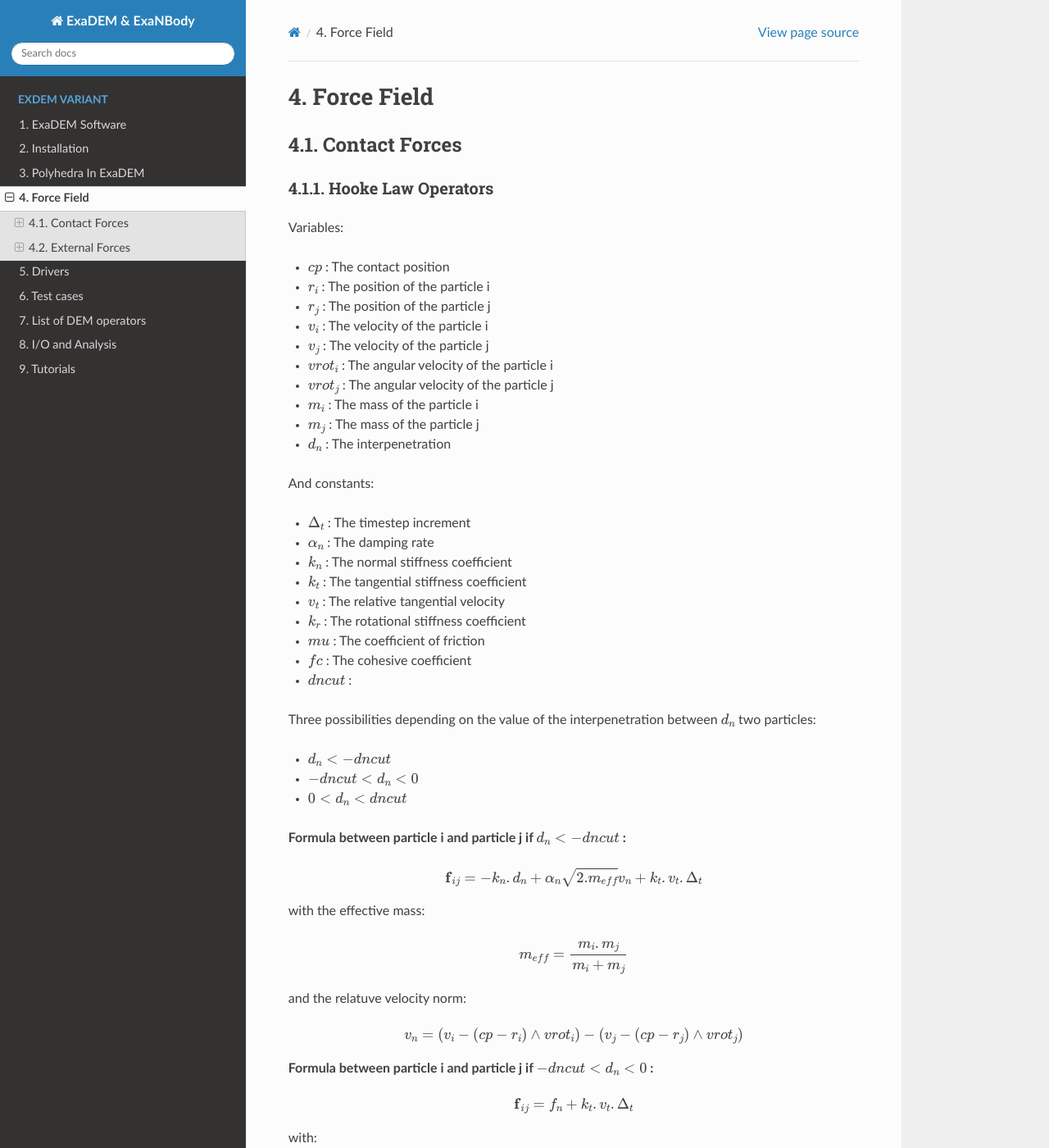
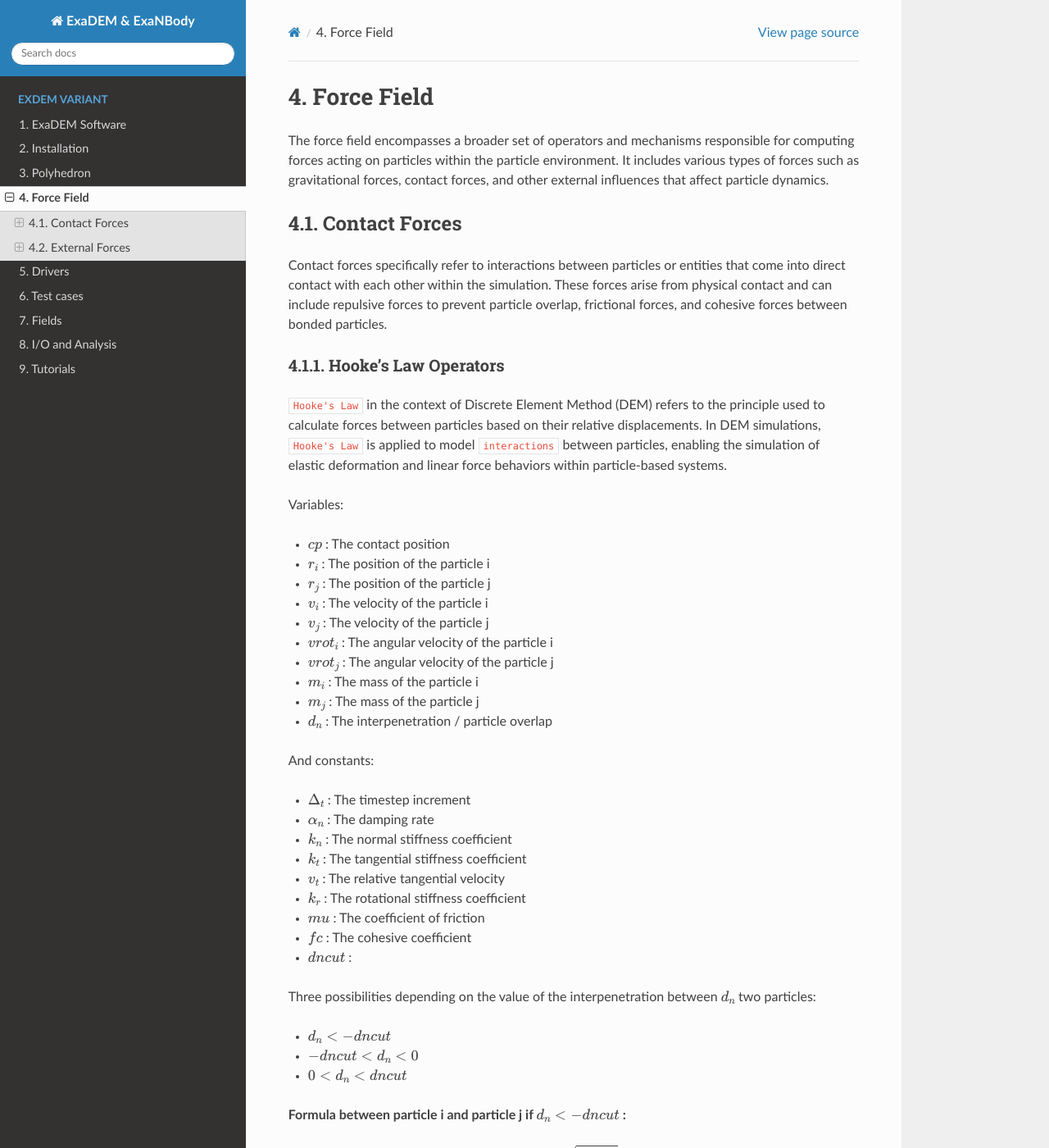
Before and after one commit to Collab4exaNBody/doc_exaDEM, a Sphinx documentation site: the page built from source/project_exaDEM/ForceField.rst, in a window 1280 px wide and 1400 px high. Shown: the whole window at 82% size. Built offline with Sphinx 7.4.7 and the Read the Docs theme 2.0.0, drawn with Linux system fonts in a browser that asks for light colours; some of the changed text lies outside the part shown.

Commit message:
update doc

```diff
--- a/source/index.rst
+++ b/source/index.rst
@@ -28,7 +28,7 @@ ExaNB stands for **Exa**\ scale **N**\ -**B**\ ody simulations.
    project_exaDEM/ForceField.rst
    project_exaDEM/Drivers.rst
    project_exaDEM/Test_cases.rst
-   project_exaDEM/Operators.rst
+   project_exaDEM/Fields.rst
    project_exaDEM/Analysis.rst
    project_exaDEM/Tutorial.rst
 
--- a/source/project_exaDEM/ForceField.rst
+++ b/source/project_exaDEM/ForceField.rst
@@ -1,11 +1,19 @@
 Force Field
 ===========
+
+The force field encompasses a broader set of operators and mechanisms responsible for computing forces acting on particles within the particle environment. It includes various types of forces such as gravitational forces, contact forces, and other external influences that affect particle dynamics.
 
 Contact Forces
 --------------
 
-Hooke Law Operators
-^^^^^^^^^^^^^^^^^^^
+Contact forces specifically refer to interactions between particles or entities that come into direct contact with each other within the simulation. These forces arise from physical contact and can include repulsive forces to prevent particle overlap, frictional forces, and cohesive forces between bonded particles.
+
+
+Hooke's Law Operators
+^^^^^^^^^^^^^^^^^^^^^
+
+``Hooke's Law`` in the context of Discrete Element Method (DEM) refers to the principle used to calculate forces between particles based on their relative displacements. In DEM simulations, ``Hooke's Law`` is applied to model ``interactions`` between particles, enabling the simulation of elastic deformation and linear force behaviors within particle-based systems.
+
 
 Variables:
 
@@ -18,7 +26,7 @@ Variables:
 * \\(vrot_j\\) : The angular velocity of the particle j
 * \\(m_i\\) : The mass of the particle i
 * \\(m_j\\) : The mass of the particle j
-* \\(d_n\\) : The interpenetration
+* \\(d_n\\) : The interpenetration / particle overlap
 
 And constants:
 
@@ -52,7 +60,7 @@ with the effective mass:
 
   m_{eff} = \frac{m_i.m_j}{m_i+m_j}
 
-and the relatuve velocity norm:
+and the relative velocity norm:
 
 .. math::
 
@@ -85,7 +93,7 @@ with:
 
 with **n** normalized vector from particle i to particle j
 
-* Name: `hooke_force`
+* Name: ``hooke_force``
 * Description: This operator computes forces between spherical particles using the Hooke law.
 * Paremeter:
 
@@ -98,9 +106,9 @@ with **n** normalized vector from particle i to particle j
 
 .. note::
 
-  Hooke force operator includes a cohesion force from `rcut` to `rcut+dncut` with the cohesion force parameter `fc`.
+  ``Hooke force`` operator includes a cohesion force from `rcut` to `rcut+dncut` with the cohesion force parameter `fc`.
 
-* Name: `hooke_force_driver`
+* Name: ``hooke_force_driver``
 * Description: This operator computes forces between spherical particles and drivers using the Hooke law.
 * Paremeter:
 
@@ -114,22 +122,32 @@ with **n** normalized vector from particle i to particle j
 
 .. note::
 
-  Hooke force driver operator processes contact between spherical particles and drivers stored into the drivers list (wall/surface or ball/sphere).
+  ``Hooke force driver`` operator processes contact between spherical particles and ``drivers`` stored into the list of ``drivers`` such as walls/surfaces or balls/spheres.
 
 .. warning::
 
   This operator is used with spherical particles.
 
-* Operator Name: `compute_hooke_interaction`
+* Operator Name: ``compute_hooke_interaction``
 * Description: This operator computes forces between spheropolyhedron particles using the Hooke law.
 * Parameters:
 
   * `config`:  Data structure that contains hooke force parameters for interactions between a polyhedron and a polyhedron (rcut, dncut, kn, kt, kr, fc, mu, damp_rate). Type = exaDEM::HookeParams.
   * `config_driver`:  Data structure that contains hooke force parameters for interactions between a polyhedron and a driver (rcut, dncut, kn, kt, kr, fc, mu, damp_rate). Type = exaDEM::HookeParams.
 
+``YAML`` example:
+
+
+.. code-block:: yaml
+
+   - hooke_force_interaction:
+      config: { rcut: 0.0 m , dncut: 0.0 m, kn: 10000, kt: 10000, kr: 0.1, fc: 0.05, mu: 0.1, damp_rate: 0.9}
+      config: { rcut: 0.0 m , dncut: 0.0 m, kn: 10000, kt: 10000, kr: 0.1, fc: 0.05, mu: 0.3, damp_rate: 0.9}
+
 .. note::
 
-  This operator is designed to process interactions built in `update_grid_interaction` (spheropolyhedra).
+  - rcut is not used in the contexte of simulations with polyhedra.
+  - This operator is designed to process interactions built in ``update_grid_interaction`` (spheropolyhedra).
 
 Hooke Law Sphere - Driver Operators (legacy)
 ^^^^^^^^^^^^^^^^^^^^^^^^^^^^^^^^^^^^^^^^^^^^
@@ -138,7 +156,7 @@ Hooke Law Sphere - Driver Operators (legacy)
 
   These operators are destined to disappear with the factorization of drivers.
 
-* Name: `rigid_surface`
+* Name: ``rigid_surface``
 * Description: This operator computes forces between particles and a rigid surface (named wall in other operators) using the Hooke law.
 * Parameters:
 
@@ -150,7 +168,7 @@ Hooke Law Sphere - Driver Operators (legacy)
    * `normal` : Normal vector of the rigid surface. No default value.
    * `offset` : Offset from the origin (0,0,0) of the rigid surface. Default is 0.
 
-YAML example:
+``YAML`` example:
 
 .. code-block:: yaml
 
@@ -163,7 +181,7 @@ YAML example:
       mu: 0.9
       damprate: 0.9
 
-* Operator Name: `cylinder_wall`
+* Operator Name: ``cylinder_wall``
 * Description: This operator computes forces for interactions beween particles and a cylinder.
 * Parameters:
    * `damprate` : Parameter of the force law used to model contact cylinder/sphere.
@@ -176,7 +194,7 @@ YAML example:
    * `axis` : Define the plan of the cylinder
    * `cylinder_angular_velocity` : Angular velocity of the cylinder, default is 0 m.s-1
 
-YAML example:
+``YAML`` example:
 
 .. code-block:: yaml
 
@@ -194,6 +212,8 @@ YAML example:
 External Forces
 ---------------
 
+External forces are additional influences acting on particles within the simulation environment, originating from sources outside the particle system itself. These forces can include environmental factors like wind, fluid flow, or magnetic fields, as well as user-defined forces applied to specific particles or regions.
+
 Gravity Operator
 ^^^^^^^^^^^^^^^^
 
@@ -229,7 +251,7 @@ Formula:
 
 With **f** the particle forces, cx the aerodynamic coefficient, and \\(\\mu\\) the drag coefficient, \||v\|| the norm of the particle velocity, and **v** the particle velocity.
 
-* Operator Name: `quadratic_force`
+* Operator Name: ``quadratic_force``
 * Description: External forces that model air or fluid, f = - mu * cx * norm(v) * vector(v).
 * Parameter:
 
@@ -237,7 +259,7 @@ With **f** the particle forces, cx the aerodynamic coefficient, and \\(\\mu\\) t
   * `mu` : drag coefficient. default value is for air = 0.000015.
 
 
-YAML example:  see example `quadratic-force-test/QuadraticForceInput.msp`
+``YAML`` example:  see example `quadratic-force-test/QuadraticForceInput.msp`
 
 .. code-block:: yaml
 
--- a/source/project_exaDEM/Polyhedra.rst
+++ b/source/project_exaDEM/Polyhedra.rst
@@ -1,5 +1,5 @@
-Polyhedra In ExaDEM
-===================
+Polyhedron
+==========
 
 In this section, we will describe the various information used to build simulations with polyhedron particles.
 
```
Also changed, not shown: other parts of source/project_exaDEM/ForceField.rst (+3 -1 lines), source/project_exaDEM/Fields.rst (added, +68 -0 lines), source/project_exaDEM/Operators.rst (deleted, +0 -110 lines).
